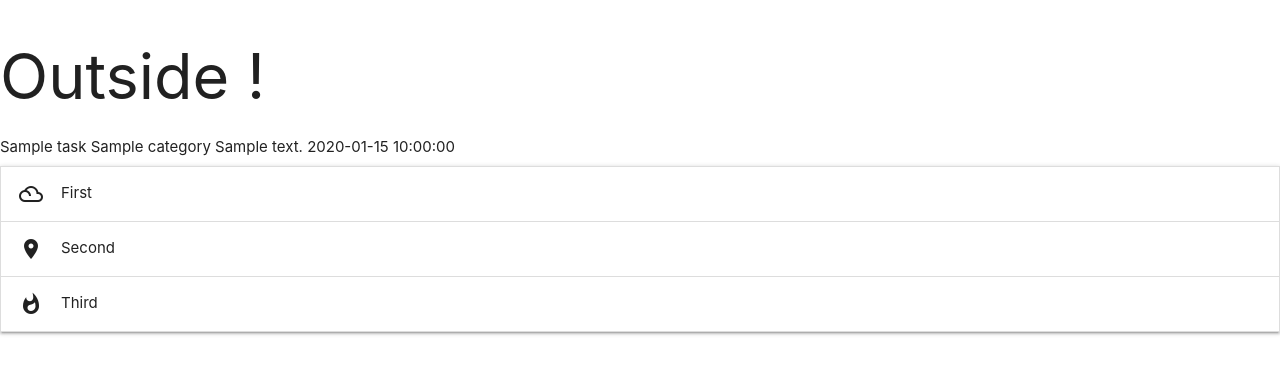
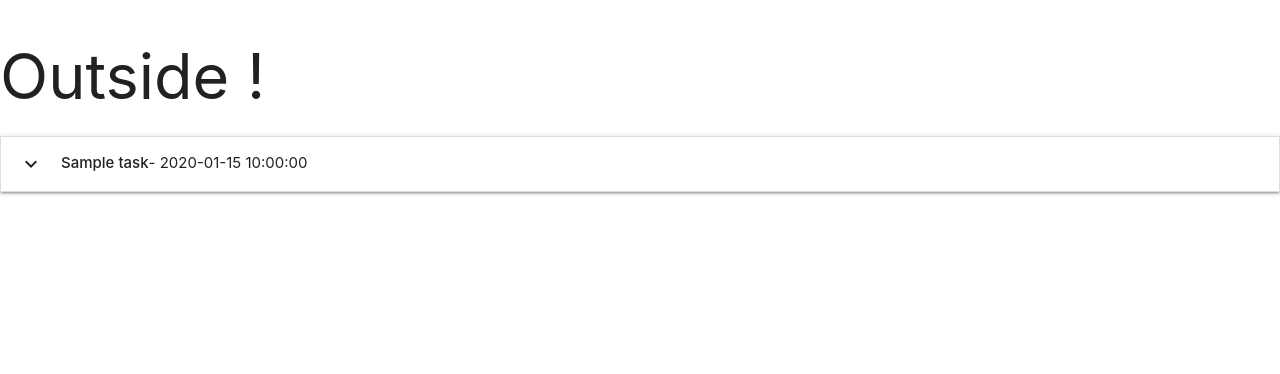
Before and after one commit to plyn85/new_task_app, a Flask app: page / in a window 1280 px wide. Shown: the top 374 px of the page. Run offline with Flask 2, Linux system fonts and the light colour scheme; a database or web service that is not in the repository returns one stand-in record (values such as "Sample title"); some libraries are stand-ins or nearby versions.

Commit message:
adding tasks to tasks.html

```diff
--- a/templates/tasks.html
+++ b/templates/tasks.html
@@ -1,25 +1,17 @@
-{%extends 'base.html'%} {%block content%} {% for task in tasks %}
-{{task.task_name}} {{task.category}} {{task.task_description}}
-{{task.is_urgent}} {{task.due_date}} {% endfor %}
+{%extends 'base.html'%} {%block content%}
+
 <ul class="collapsible">
+  {% for task in tasks %}
   <li>
     <div class="collapsible-header">
-      <i class="material-icons">filter_drama</i>First
+      <i class="material-icons">expand_more</i
+      ><strong>{{task.task_name}}</strong> - {{task.due_date}}
     </div>
-    <div class="collapsible-body"><span>Lorem ipsum dolor sit amet.</span></div>
+    <div class="collapsible-body">
+      <span>{{task.task_description}}</span>
+    </div>
   </li>
-  <li>
-    <div class="collapsible-header">
-      <i class="material-icons">place</i>Second
-    </div>
-    <div class="collapsible-body"><span>Lorem ipsum dolor sit amet.</span></div>
-  </li>
-  <li>
-    <div class="collapsible-header">
-      <i class="material-icons">whatshot</i>Third
-    </div>
-    <div class="collapsible-body"><span>Lorem ipsum dolor sit amet.</span></div>
-  </li>
+  {% endfor %}
 </ul>
 
 {%endblock%}
```
